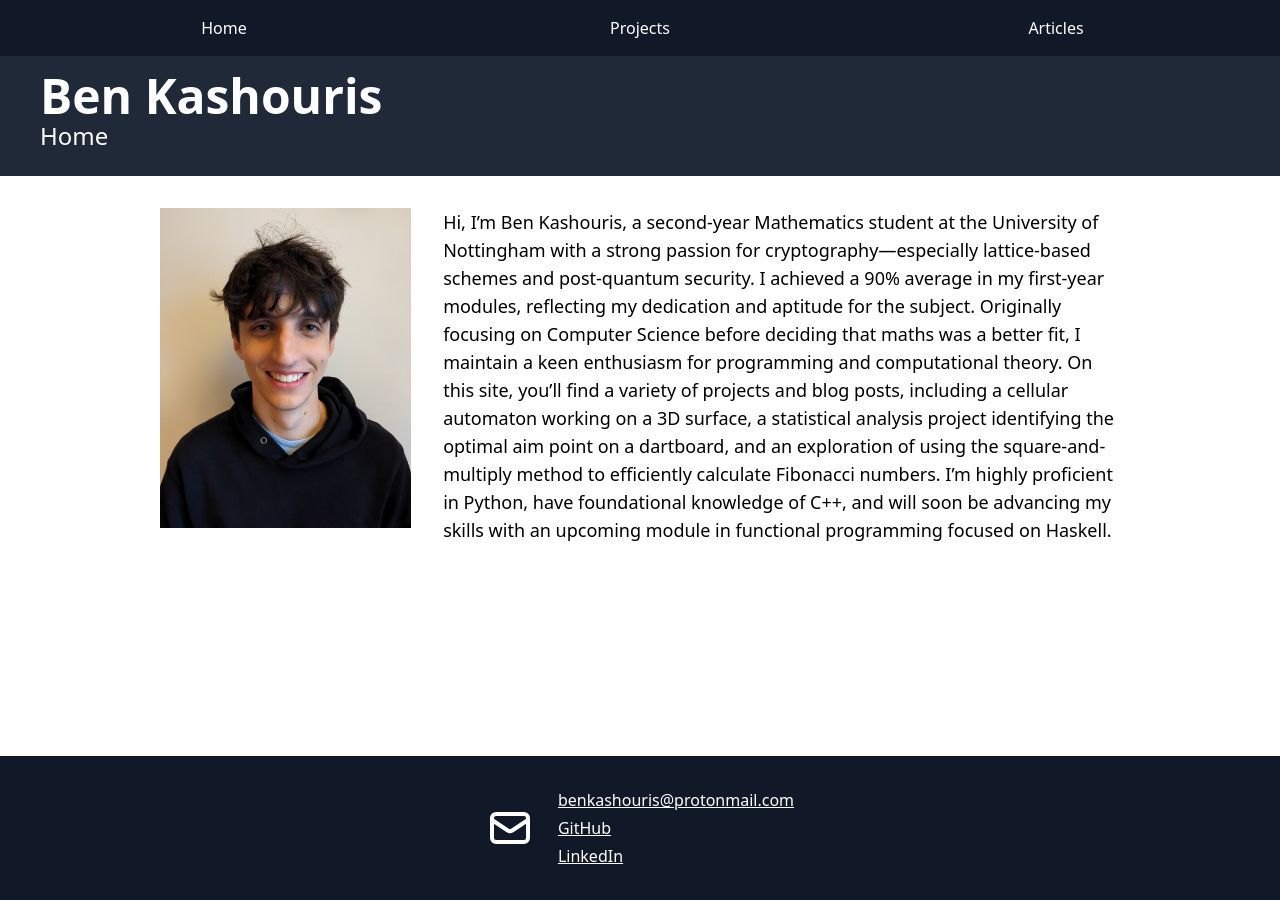
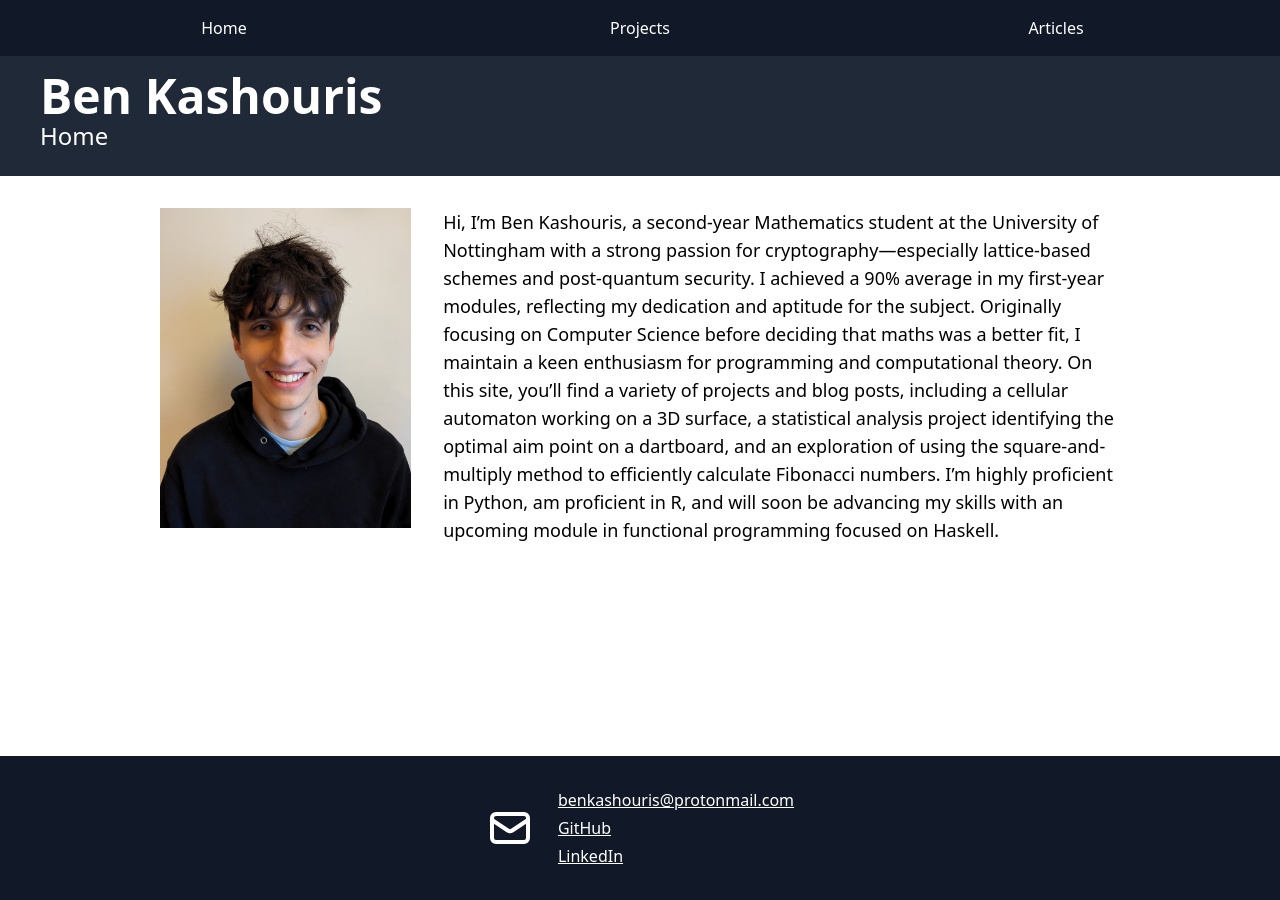
Before and after one commit to BenKashouris/BenKashouris.github.io, a Jekyll site: the page built from index.html, in a window 1280 px wide. Built offline with Jekyll 4.4.1, drawn with Linux system fonts in a browser that asks for light colours; nearby versions of some CDN libraries.

Commit message:
switched c++ to talk about R instead

```diff
--- a/index.html
+++ b/index.html
@@ -9,6 +9,6 @@ title: Home
 Hi, I’m Ben Kashouris, a second-year Mathematics student at the University of Nottingham with a strong passion for cryptography—especially lattice-based schemes and post-quantum security. I achieved a 90% average in my first-year modules, reflecting my dedication and aptitude for the subject.
 Originally focusing on Computer Science before deciding that maths was a better fit, I maintain a keen enthusiasm for programming and computational theory.
 On this site, you’ll find a variety of projects and blog posts, including a cellular automaton working on a 3D surface, a statistical analysis project identifying the optimal aim point on a dartboard, and an exploration of using the square-and-multiply method to efficiently calculate Fibonacci numbers.
-I’m highly proficient in Python, have foundational knowledge of C++, and will soon be advancing my skills with an upcoming module in functional programming focused on Haskell.
+I’m highly proficient in Python, am proficient in R, and will soon be advancing my skills with an upcoming module in functional programming focused on Haskell.
   </p>
 </div>
```
